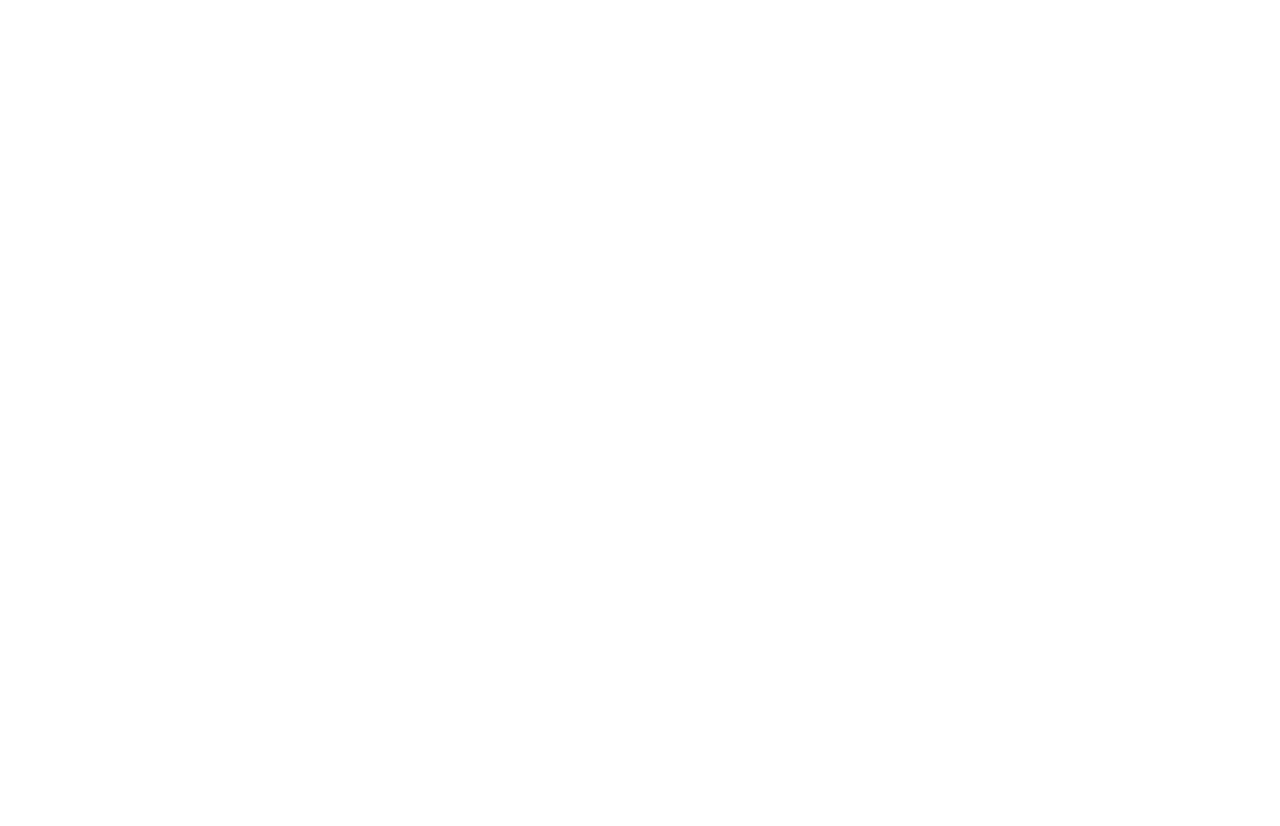
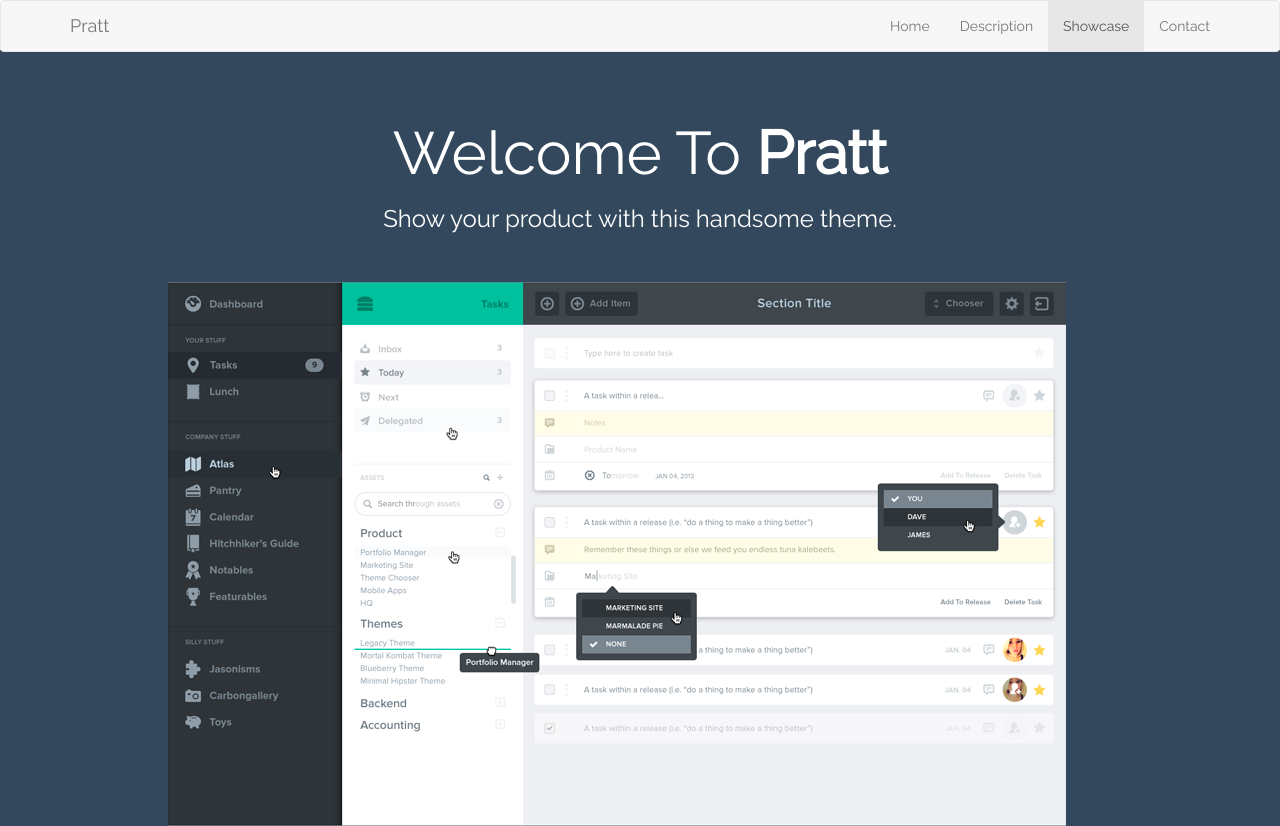
Before and after one commit to Nat-Fox/responsive-pratt, a plain HTML site: page index.html in a window 1280 px wide. Before the commit the page ends 800 px from the top, so only its background shows below. Drawn offline with nearby package versions, Linux system fonts and the light colour scheme; files that its build step writes are made by us from their sources.

Commit message:
agregando nav y home desktop

```diff
--- a/assets/css/style.css
+++ b/assets/css/style.css
@@ -0,0 +1,49 @@
+/* Estilos generales */
+
+* {
+    font-family: 'Raleway', sans-serif;
+}
+
+
+/* Color de la navbar */
+
+.navbar-default {
+    background-color: #f7f7f7;
+}
+
+
+/* Hover para los elementos de la navbar */
+
+.navbar-default .navbar-nav>li>a:hover {
+    color: white;
+    background-color: transparent;
+}
+
+
+/* Estilos para la section 1 */
+
+.section-one {
+    margin-top: 50px;
+    text-align: center;
+    background-color: #33485c;
+}
+
+.white-text {
+    color: white;
+}
+
+.container-text {
+    margin-top: 50px;
+}
+
+.title {
+    font-size: 60px;
+}
+
+.subtitle {
+    margin-bottom: 50px;
+}
+
+.img-app {
+    text-align: center;
+}
--- a/index.html
+++ b/index.html
@@ -2,14 +2,68 @@
 <html lang="en">
 
 <head>
-    <title></title>
+    <title>Pratt</title>
     <meta charset="UTF-8">
+    <!-- Viewport -->
     <meta name="viewport" content="width=device-width, initial-scale=1">
-    <link href="css/style.css" rel="stylesheet">
+    <!-- Google Fonts -->
+    <link href="https://fonts.googleapis.com/css?family=Raleway" rel="stylesheet">
+    <!-- Latest compiled and minified CSS -->
+    <link rel="stylesheet" href="https://maxcdn.bootstrapcdn.com/bootstrap/3.3.7/css/bootstrap.min.css" integrity="sha384-BVYiiSIFeK1dGmJRAkycuHAHRg32OmUcww7on3RYdg4Va+PmSTsz/K68vbdEjh4u" crossorigin="anonymous">
+    <link href="assets/css/style.css" rel="stylesheet">
+    <!-- Font Awesome -->
+    <link href="https://maxcdn.bootstrapcdn.com/font-awesome/4.7.0/css/font-awesome.min.css" rel="stylesheet" integrity="sha384-wvfXpqpZZVQGK6TAh5PVlGOfQNHSoD2xbE+QkPxCAFlNEevoEH3Sl0sibVcOQVnN" crossorigin="anonymous">
+
 </head>
 
 <body>
+    <!-- navbar -->
+    <header>
+        <nav class="navbar navbar-fixed-top">
+            <nav class="navbar navbar-default">
+                <div class="container">
+                    <!-- Brand and toggle get grouped for better mobile display -->
+                    <div class="navbar-header">
+                        <button type="button" class="navbar-toggle collapsed" data-toggle="collapse" data-target="#bs-example-navbar-collapse-1" aria-expanded="false">
+                                <span class="sr-only">Toggle navigation</span>
+                                <span class="icon-bar"></span>
+                                <span class="icon-bar"></span>
+                                <span class="icon-bar"></span>
+                            </button>
+                        <!-- LOGO -->
+                        <a class="navbar-brand" href="#">Pratt</a>
+                    </div>
+                    <!-- Collect the nav links, forms, and other content for toggling -->
+                    <div class="collapse navbar-collapse" id="bs-example-navbar-collapse-1">
+                        <ul class="nav navbar-nav navbar-right">
+                            <li><a href="#">Home</a></li>
+                            <li><a href="#">Description</a></li>
+                            <li class="active"><a href="#">Showcase</a></li>
+                            <li><a href="#">Contact</a></li>
+                        </ul>
+                    </div>
+                </div>
+            </nav>
+        </nav>
+    </header>
 
+    <section class="section-one">
+        <div class="container">
+            <div class="row">
+                <div class="col-lg-12 col-xs-12 container-text">
+                    <h1 class="white-text title">Welcome To <b>Pratt</b></h1>
+                    <h3 class="white-text subtitle">Show your product with this handsome theme.</h3>
+                </div>
+                <div class="col-lg-1"></div>
+                <div class="col-lg-10">
+                    <img class="img-responsive img-app" src="assets/img/app-bg.png" alt="app">
+                </div>
+                <div class="col-lg-1"></div>
+            </div>
+        </div>
+    </section>
+
+    <script type="text/javascript" src="assets/js/main.js"></script>
 </body>
 
 </html>
```
